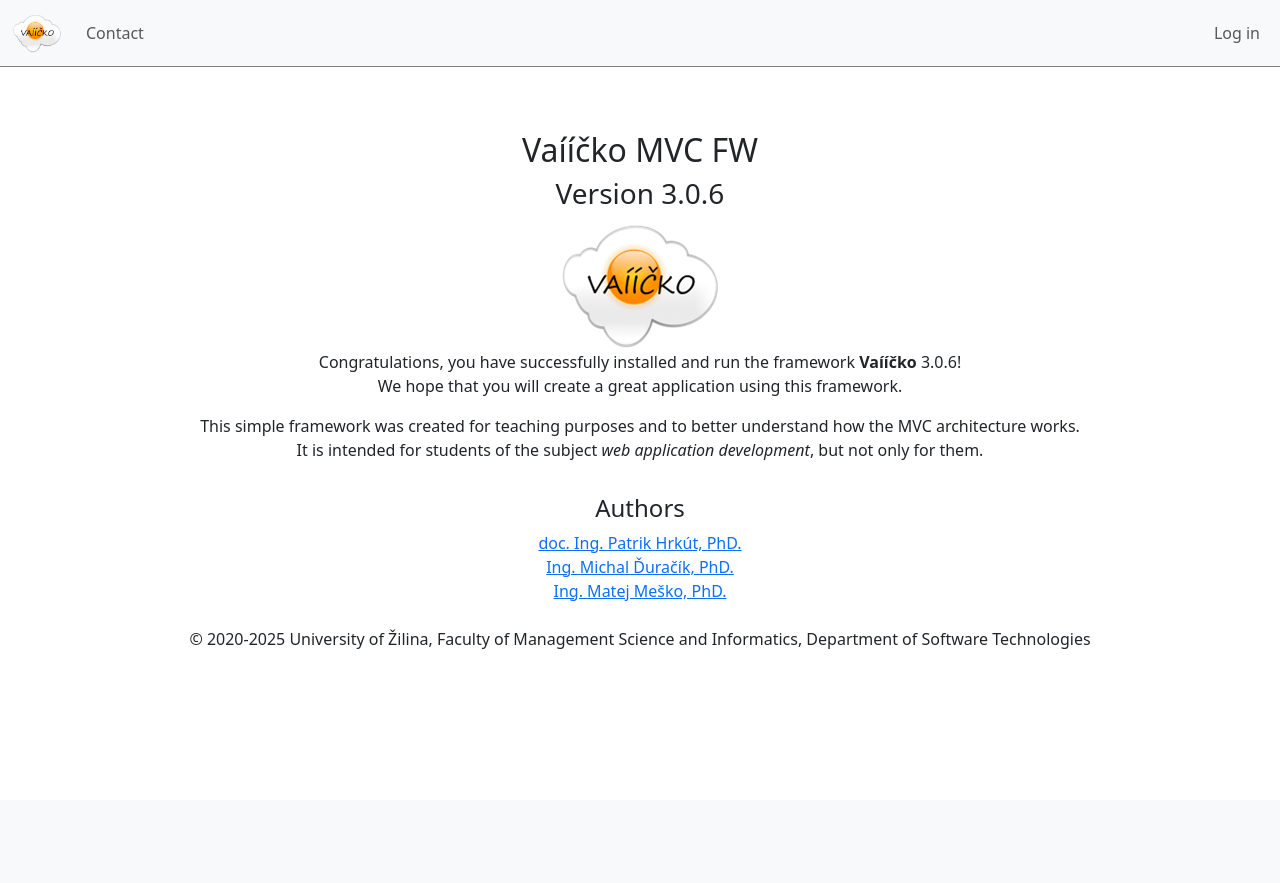
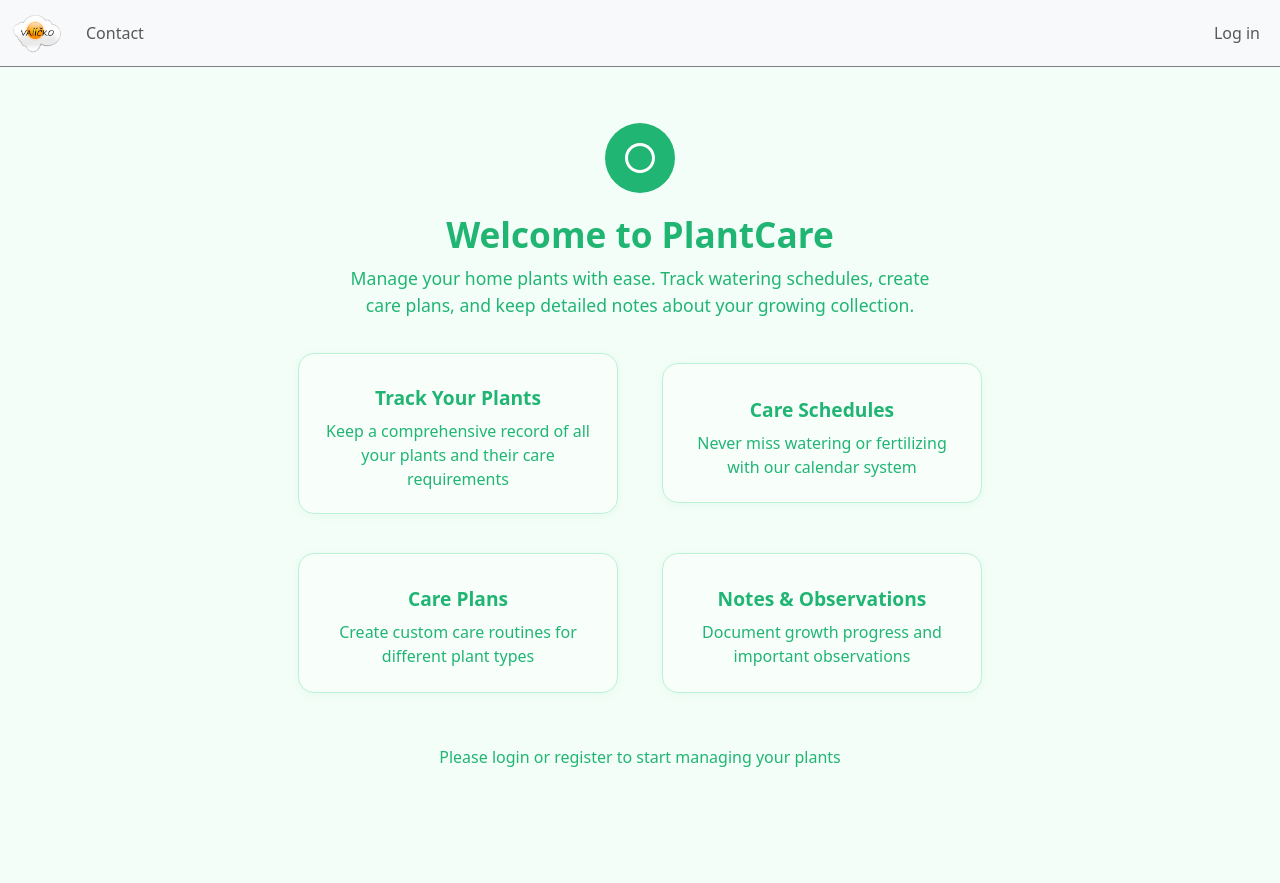
Before and after one commit to Wiquixx/SemestralkaVAII, a PHP site: page / in a window 1280 px wide. Before the commit the page ends 800 px from the top, so only its background shows below. Run offline with PHP 8.4, Linux system fonts and the light colour scheme.

Commit message:
Basic changes

```diff
--- a/App/Views/Home/index.view.php
+++ b/App/Views/Home/index.view.php
@@ -1,39 +1,33 @@
-<?php
+<?php /** @var \Framework\Support\LinkGenerator $link */ ?>
 
-/** @var \Framework\Support\LinkGenerator $link */
-?>
-
-<div class="container-fluid">
-    <div class="row">
-        <div class="col mt-5">
-            <div class="text-center">
-                <h2>Vaííčko MVC FW</h2>
-                <h3>Version <?= App\Configuration::FW_VERSION ?></h3>
-                <img src="<?= $link->asset('images/vaiicko_logo.png') ?>" alt="Framework Logo">
-                <p>
-                    Congratulations, you have successfully installed and run the framework
-                    <strong>Vaííčko</strong> <?= App\Configuration::FW_VERSION ?>!<br>
-                    We hope that you will create a great application using this framework.<br>
-                </p>
-                <p>
-                    This simple framework was created for teaching purposes and to better understand how the MVC
-                    architecture works.<br>
-                    It is intended for students of the subject <em>web application development</em>, but not only
-                    for them.
-                </p>
+<div class="plantcare-main-bg">
+    <div class="plantcare-center-content">
+        <div class="plantcare-logo-circle">
+            <svg xmlns="http://www.w3.org/2000/svg" width="70" height="70" fill="none" viewBox="0 0 70 70">
+                <circle cx="35" cy="35" r="35" fill="#21b573"/>
+                <path d="M35 50c-8.284 0-15-6.716-15-15 0-8.284 6.716-15 15-15s15 6.716 15 15c0 8.284-6.716 15-15 15zm0-27c-6.627 0-12 5.373-12 12 0 6.627 5.373 12 12 12s12-5.373 12-12c0-6.627-5.373-12-12-12z" fill="#fff"/>
+            </svg>
+        </div>
+        <h2 class="plantcare-title">Welcome to PlantCare</h2>
+        <p class="plantcare-desc">Manage your home plants with ease. Track watering schedules, create care plans, and keep detailed notes about your growing collection.</p>
+        <div class="plantcare-features-grid">
+            <div class="plantcare-feature-box">
+                <h3>Track Your Plants</h3>
+                <p>Keep a comprehensive record of all your plants and their care requirements</p>
+            </div>
+            <div class="plantcare-feature-box">
+                <h3>Care Schedules</h3>
+                <p>Never miss watering or fertilizing with our calendar system</p>
+            </div>
+            <div class="plantcare-feature-box">
+                <h3>Care Plans</h3>
+                <p>Create custom care routines for different plant types</p>
+            </div>
+            <div class="plantcare-feature-box">
+                <h3>Notes & Observations</h3>
+                <p>Document growth progress and important observations</p>
             </div>
         </div>
-    </div>
-    <div class="row mt-3">
-        <div class="col text-center">
-            <h4>Authors</h4>
-            <div>
-                <a href="mailto:Patrik.Hrkut@fri.uniza.sk">doc. Ing. Patrik Hrkút, PhD.</a><br>
-                <a href="mailto:Michal.Duracik@fri.uniza.sk">Ing. Michal Ďuračík, PhD.</a><br>
-                <a href="mailto:Matej.Mesko@fri.uniza.sk">Ing. Matej Meško, PhD.</a><br><br>
-                &copy; 2020-<?= date('Y') ?> University of Žilina, Faculty of Management Science and Informatics,
-                Department of Software Technologies
-            </div>
-        </div>
+        <p class="plantcare-login-note">Please login or register to start managing your plants</p>
     </div>
 </div>
--- a/public/css/styl.css
+++ b/public/css/styl.css
@@ -5,3 +5,170 @@
 .navbar-brand img {
     width: 50px;
 }
+
+/* PlantCare custom styles */
+.plantcare-main-bg {
+    min-height: 100vh;
+    background: #f4fef8;
+    display: flex;
+    flex-direction: column;
+    align-items: center;
+    justify-content: flex-start;
+    width: 100%;
+}
+
+.plantcare-center-content {
+    margin-top: 40px;
+    display: flex;
+    flex-direction: column;
+    align-items: center;
+    width: 100%;
+}
+
+.plantcare-logo-circle {
+    margin-bottom: 20px;
+}
+
+.plantcare-title {
+    font-size: 2.2rem;
+    font-weight: 600;
+    color: #21b573;
+    margin-bottom: 10px;
+    text-align: center;
+    width: 100%;
+    display: block;
+}
+
+.plantcare-desc {
+    color: #21b573;
+    font-size: 1.1rem;
+    margin-bottom: 35px;
+    text-align: center;
+    max-width: 600px;
+    width: 100%;
+    display: block;
+}
+
+.plantcare-features-grid {
+    display: grid;
+    grid-template-columns: repeat(2, 1fr);
+    grid-template-rows: repeat(2, 1fr);
+    gap: 28px;
+    margin-bottom: 32px;
+    width: 100%;
+    max-width: 700px;
+    justify-items: center;
+    align-items: center;
+}
+
+.plantcare-feature-box {
+    background: #fff;
+    border: 2px solid #d6f5e3;
+    border-radius: 16px;
+    box-shadow: 0 2px 12px 0 rgba(33,181,115,0.07);
+    padding: 32px 18px 22px 18px;
+    text-align: center;
+    color: #21b573;
+    transition: box-shadow 0.2s;
+    width: 100%;
+    max-width: 320px;
+    min-height: 140px;
+    display: flex;
+    flex-direction: column;
+    align-items: center;
+    justify-content: center;
+    border: 1.5px solid #baf2d8;
+    background: #f8fffb;
+}
+
+.plantcare-feature-box h3 {
+    font-size: 1.2rem;
+    font-weight: 700;
+    margin-bottom: 10px;
+    color: #21b573;
+    text-align: center;
+    width: 100%;
+    display: block;
+}
+
+.plantcare-feature-box p {
+    font-size: 1rem;
+    color: #21b573;
+    margin-bottom: 0;
+    text-align: center;
+    width: 100%;
+    display: block;
+}
+
+.plantcare-feature-box:hover {
+    box-shadow: 0 4px 24px 0 rgba(33,181,115,0.13);
+}
+
+.plantcare-login-note {
+    color: #21b573;
+    font-size: 1rem;
+    margin-top: 10px;
+    text-align: center;
+}
+
+body, html {
+    background: #f4fef8 !important;
+}
+
+.admin-actions-grid {
+    display: grid;
+    grid-template-columns: repeat(4, 1fr);
+    gap: 16px;
+    justify-items: stretch;
+    align-items: stretch;
+    margin-top: 40px;
+    margin-bottom: 40px;
+}
+
+.admin-action-btn {
+    display: flex;
+    flex-direction: column;
+    justify-content: center;
+    align-items: center;
+    width: 100%;
+    height: 110px;
+    min-width: 0;
+    min-height: 0;
+    background: #f8fffb;
+    border: 2px solid #21b573;
+    border-radius: 18px;
+    color: #21b573;
+    font-size: 1.25rem;
+    font-weight: 700;
+    text-decoration: none;
+    box-shadow: 0 2px 12px 0 rgba(33,181,115,0.07);
+    transition: box-shadow 0.2s, background 0.2s, color 0.2s;
+}
+
+.admin-action-btn:hover {
+    background: #21b573;
+    color: #fff;
+    box-shadow: 0 4px 24px 0 rgba(33,181,115,0.13);
+}
+
+@media (max-width: 1000px) {
+    .admin-actions-grid {
+        grid-template-columns: 1fr 1fr;
+        gap: 12px;
+    }
+    .admin-action-btn {
+        height: 90px;
+        font-size: 1.1rem;
+    }
+}
+
+@media (max-width: 600px) {
+    .admin-actions-grid {
+        grid-template-columns: 1fr;
+        gap: 10px;
+    }
+    .admin-action-btn {
+        height: 70px;
+        font-size: 1rem;
+    }
+}
```
Also changed, not shown: App/Views/Admin/index.view.php (+8 -2 lines), docker/sql/create_tables.sql (added, +59 -0 lines).
